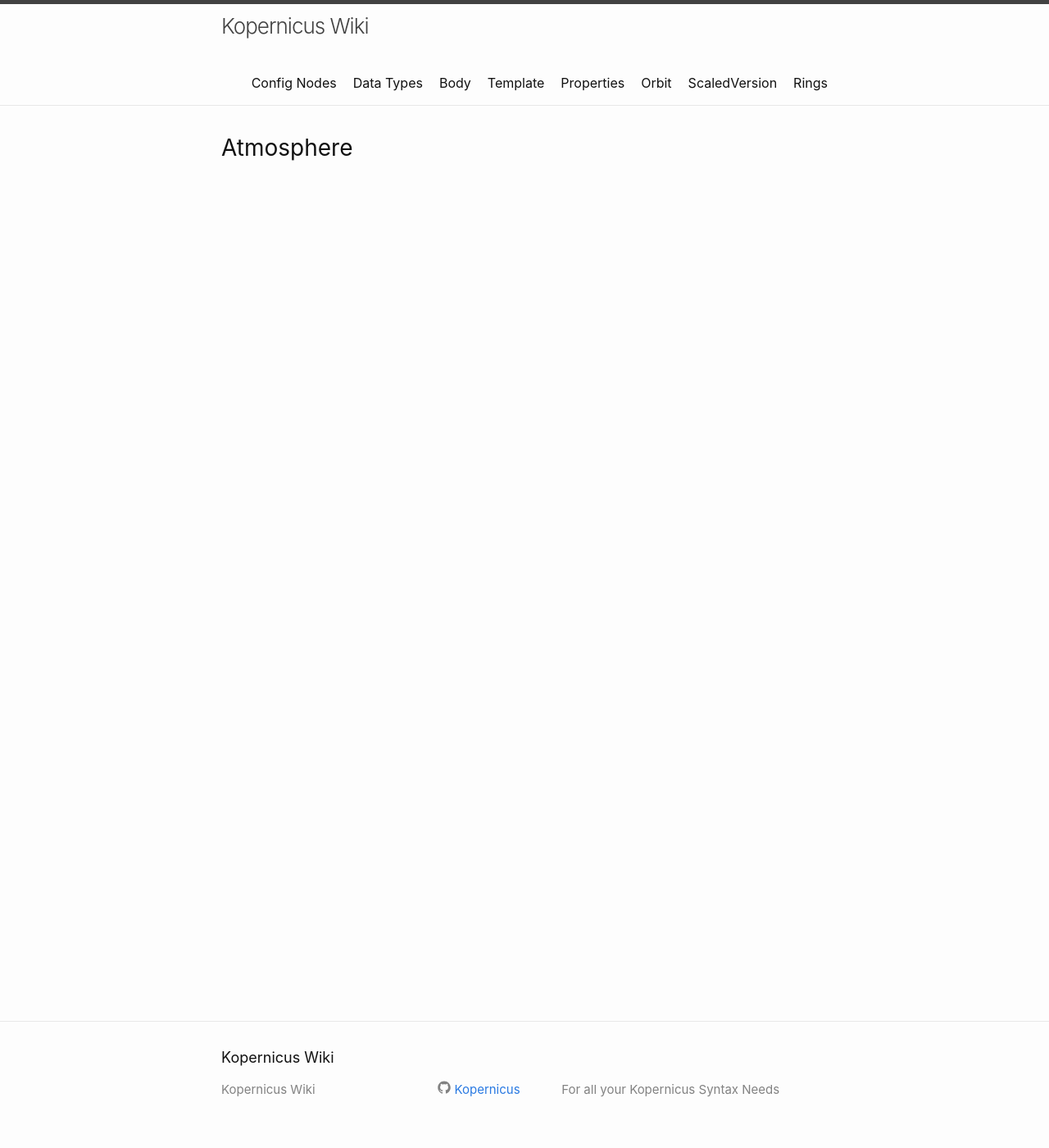
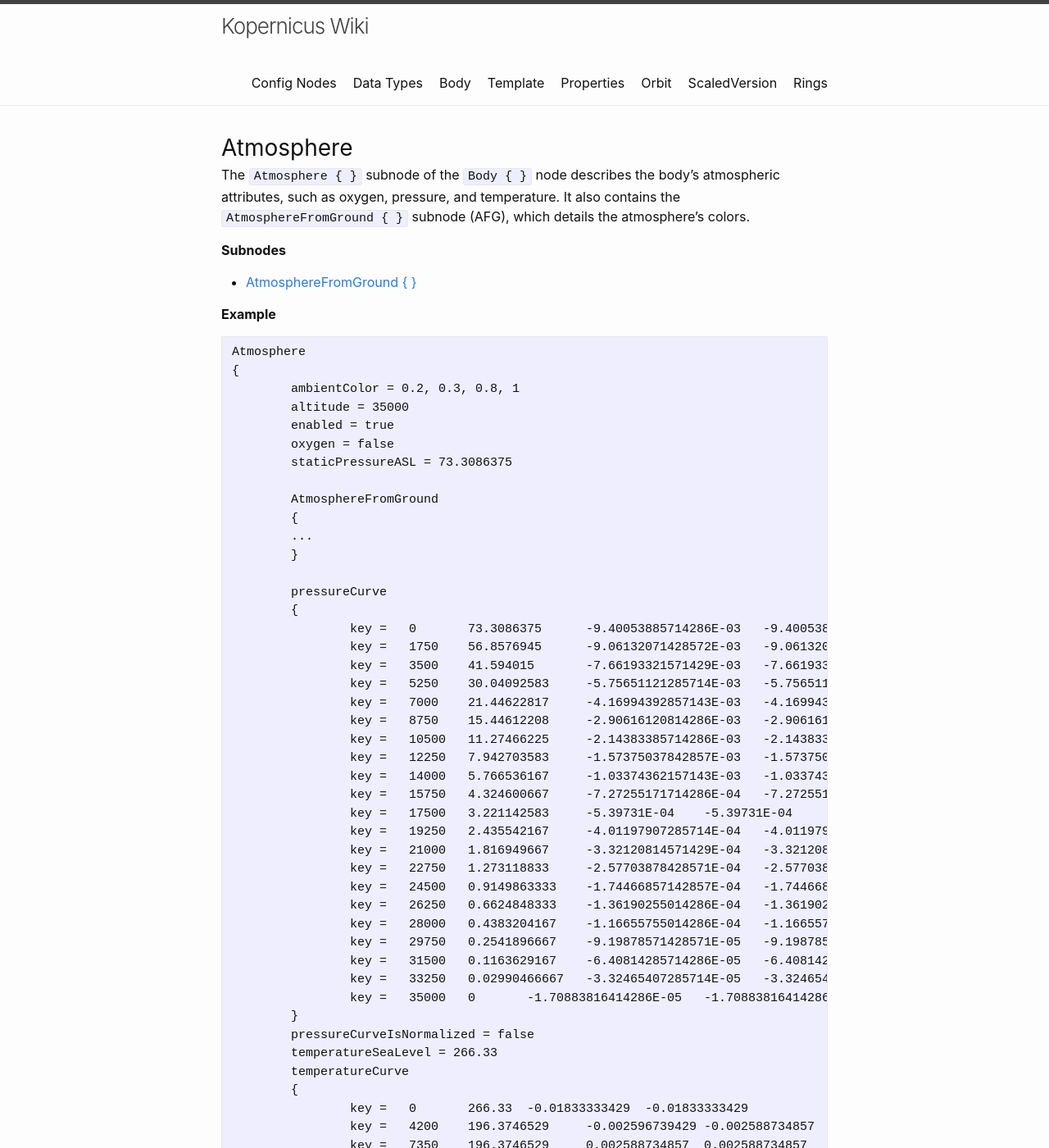
Before and after one commit to Kopernicus/wiki, a Jekyll site: the page built from main/Atmosphere.md, in a window 1280 px wide and 1400 px high. Shown: the whole window at 82% size. Built offline with Jekyll 4.4.1, drawn with Linux system fonts in a browser that asks for light colours; some of the changed text lies outside the part shown.

Commit message:
Atmosphere and AFG (#9)
* Update README.md

* Update README.md

* Atmosphere and AFG

* Fix up the wiki links (#4)

Signed-off-by: Dorian Stoll <dorian.stoll@tmsp.io>

* Fix up the wiki links (#4)

* Update README

* Add OnDemand subnode in index

````diff
--- a/main/Atmosphere.md
+++ b/main/Atmosphere.md
@@ -2,3 +2,99 @@
 layout: default
 title: Atmosphere
 ---
+
+The `Atmosphere { }` subnode of the `Body { }` node describes the body's atmospheric attributes, such as oxygen, pressure, and temperature. It also contains the `AtmosphereFromGround { }` subnode (AFG), which details the atmosphere's colors.
+
+**Subnodes**
+* [AtmosphereFromGround { }]({{ site.baseurl }}{% link main/Atmosphere/AtmosphereFromGround.md %})
+
+**Example**
+```
+Atmosphere
+{
+	ambientColor = 0.2, 0.3, 0.8, 1
+	altitude = 35000
+	enabled = true
+	oxygen = false
+	staticPressureASL = 73.3086375
+
+	AtmosphereFromGround
+	{
+	...
+	}
+
+	pressureCurve
+	{
+		key =	0	73.3086375	-9.40053885714286E-03	-9.40053885714286E-03
+		key =	1750	56.8576945	-9.06132071428572E-03	-9.06132071428572E-03
+		key =	3500	41.594015	-7.66193321571429E-03	-7.66193321571429E-03
+		key =	5250	30.04092583	-5.75651121285714E-03	-5.75651121285714E-03
+		key =	7000	21.44622817	-4.16994392857143E-03	-4.16994392857143E-03
+		key =	8750	15.44612208	-2.90616120814286E-03	-2.90616100142857E-03
+		key =	10500	11.27466225	-2.14383385714286E-03	-2.14383385714286E-03
+		key =	12250	7.942703583	-1.57375037842857E-03	-1.57375037842857E-03
+		key =	14000	5.766536167	-1.03374362157143E-03	-1.03374362157143E-03
+		key =	15750	4.324600667	-7.27255171714286E-04	-7.27255171714286E-04
+		key =	17500	3.221142583	-5.39731E-04	-5.39731E-04
+		key =	19250	2.435542167	-4.01197907285714E-04	-4.01197907285714E-04
+		key =	21000	1.816949667	-3.32120814571429E-04	-3.32120814571429E-04
+		key =	22750	1.273118833	-2.57703878428571E-04	-2.57703878428571E-04
+		key =	24500	0.9149863333	-1.74466857142857E-04	-1.74466857142857E-04
+		key =	26250	0.6624848333	-1.36190255014286E-04	-1.36190255014286E-04
+		key =	28000	0.4383204167	-1.16655755014286E-04	-1.16655755014286E-04
+		key =	29750	0.2541896667	-9.19878571428571E-05	-9.19878571428571E-05
+		key =	31500	0.1163629167	-6.40814285714286E-05	-6.40814285714286E-05
+		key =	33250	0.02990466667	-3.32465407285714E-05	-3.32465407285714E-05
+		key =	35000	0	-1.70883816414286E-05	-1.70883816414286E-05
+	}
+	pressureCurveIsNormalized = false
+	temperatureSeaLevel = 266.33
+	temperatureCurve
+	{
+		key =	0	266.33	-0.01833333429	-0.01833333429
+		key =	4200	196.3746529	-0.002596739429	-0.002588734857
+		key =	7350	196.3746529	0.002588734857	0.002588734857
+		key =	10850	246.342758	0.001414898286	0.001414898286
+		key =	19600	246.342758	-0.001951223714	-0.001951223714
+		key =	28000	170.0278339	-0.002596739429	-0.002596739429
+		key =	31500	170.0278339	0.001353641429	0.001353641429
+		key =	35000	209.0938069	0.001984583143	0.001984583143
+		key =	52500	0	-0.001284597429	-0.001284597429
+	}
+	temperatureSunMultCurve
+	{
+		key =	0	1	0	0
+		key =	2692.307692	0.5	-0.0001714285714	-0.0002932711429
+		key =	2966.661923	0	0	0
+		key =	5401.571537	0	0	0
+		key =	12747.88846	0.2	0	0
+		key =	19330.81231	0.2	0	0
+		key =	24577.96922	0	0	0
+		key =	35000	0.4	0	0
+	}
+}
+```
+
+|Property|Format|Description|
+|--------|------|-----------|
+|enabled|Boolean|Whether the body has an atmosphere.|
+|oxygen|Boolean|Whether the atmosphere contains oxygen. Used for whether jet engines should work in the atmosphere.|
+|staticDensityASL|Double|Atmospheric density at sea level. Used to calculate the parameters of the atmosphere if no curves are used.|
+|adiabaticIndex|Double|?|
+|atmosphereDepth|Double|(Also `altitude`,`maxAltitude`) The atmosphere cutoff altitude/height of the atmosphere. (x3, for backwards compatibility)|
+|gasMassLapseRate|Double|?|
+|atmosphereMolarMass|Double|?|
+|pressureCurve|FloatCurve|Assigns a pressure value (in kPa) to a height value inside of the atmosphere.|
+|pressureCurveIsNormalized|Boolean|Whether the pressure curve height values should use absolute (0 - atmosphereDepth) or relative (0 - 1) values.|
+|staticPressureASL|Double|The static pressure at sea level in kPa. Used to calculate the parameters of the atmosphere if no curves are used. It is displayed in KSP under the body information.|
+|temperatureCurve|FloatCurve|Assigns a temperature value (in Kelvin) to a height value inside of the atmosphere.|
+|temperatureCurveIsNormalized|Boolean|Whether the temperature curve should use absolute (0 - atmosphereDepth) or relative (0 - 1) values.|
+|temperatureLapseRate|Double|?|
+|temperatureSeaLevel|Double|The static temperature in Kelvin at sea level. Used to calculate the parameters of the atmosphere if no curves are used.|
+|temperatureSunMultCurve|FloatCurve|?|
+|temperatureLatitudeBiasCurve|FloatCurve|?|
+|temperatureLatitudeSunMultCurve|FloatCurve|?|
+|temperatureAxialSunBiasCurve|FloatCurve|?|
+|temperatureEccentricityBiasCurve|FloatCurve|?|
+|ambientColor|Color|All objects inside of the atmosphere will slightly shine in this color.|
+|lightColor|Color|Sets the AFG `waveLength` to this value. If AFG is not included, it automatically creates a new AFG.|
````
Also changed, not shown: index.md (+9 -8 lines), main/Atmosphere/AtmosphereFromGround.md (added, +39 -0 lines).
